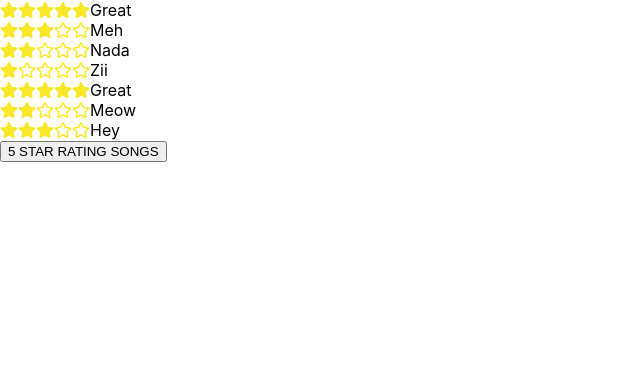
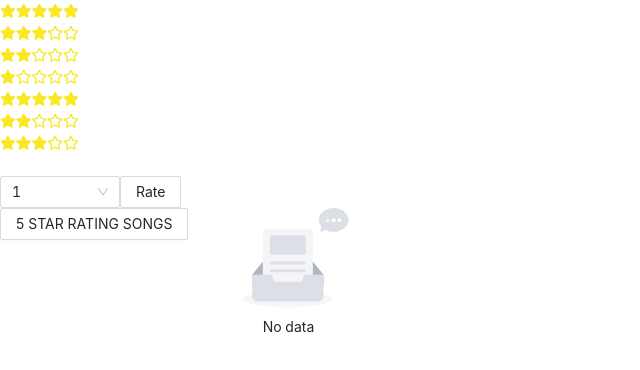
Before and after one commit to wamaithaNyamu/RADIO-PROJECT-APP4035, a React (Create React App) app in the folder frontend/: page / in a window 1280 px wide. Shown: the top 370 px of the page, without its empty margins (0-640 px from the left). Built offline with nearby package versions, Linux system fonts and the light colour scheme; no server answers.

Commit message:
Rating
ratings done

```diff
--- a/frontend/package.json
+++ b/frontend/package.json
@@ -3,9 +3,12 @@
   "version": "0.1.0",
   "private": true,
   "dependencies": {
+    "@ant-design/icons": "^4.6.2",
     "@testing-library/jest-dom": "^5.11.4",
     "@testing-library/react": "^11.1.0",
     "@testing-library/user-event": "^12.1.10",
+    "antd": "^4.16.9",
+    "axios": "^0.21.1",
     "react": "^17.0.2",
     "react-dom": "^17.0.2",
     "react-scripts": "4.0.3",
--- a/frontend/src/App.js
+++ b/frontend/src/App.js
@@ -1,4 +1,8 @@
 import Stars from "./Components/Stars";
+import Rating from "./Components/Rating";
+import SortRating from "./Components/SortRating";
+import { Form, Input, Select, Button } from 'antd';
+import 'antd/dist/antd.css';
 
 function App() {
   return (
@@ -10,10 +14,10 @@ function App() {
         <Stars value={5} text={'Great'}/>
         <Stars value={2} text={'Meow'}/>
         <Stars value={3} text={'Hey'}/>
+    <br/>
+        <Rating/>
+        <SortRating/>
 
-        <div>
-            <button>5 STAR RATING SONGS</button>
-        </div>
     </div>
   );
 }
--- a/frontend/src/Components/Rating.js
+++ b/frontend/src/Components/Rating.js
@@ -0,0 +1,51 @@
+import { Select, Button, Row} from 'antd';
+import {useEffect, useState} from "react";
+import axios from "axios";
+const { Option  } = Select;
+
+const RateSong = () => {
+
+    const [rate, setRate] = useState(1)
+    const [rated,setRated] = useState(false)
+    // song id is supposed to come from the songs
+    const [songID,setSongID] = useState(1)
+    const handleChange = (newRating) => {
+        setRate(parseInt(newRating));
+        console.log(`selected ${newRating}`);
+
+    }
+
+    const rateSong = async () => {
+        setRated(true)
+        await axios.post(`api/rate/${songID}`, {rate})
+
+    }
+
+    useEffect(()=>{
+        console.log('rated status change')
+    },[rated])
+    return(
+        <Row>
+
+            <Select
+                value={rate}
+                defaultValue={{ value: '1 star rating' }}
+                style={{ width: 120 }}
+                onChange={handleChange}
+            >
+                <Option value="1">1 star rating</Option>
+                <Option value="2">2 star rating</Option>
+                <Option value="3">3 star rating</Option>
+                <Option value="4">4 star rating</Option>
+                <Option value="5">5 star rating</Option>
+            </Select>
+
+            {!rated &&
+            <Button onClick={rateSong}>Rate</Button>
+            }
+
+
+        </Row>
+    )
+}
+export default RateSong
--- /dev/null
+++ b/frontend/src/Components/SortRating.js
@@ -0,0 +1,50 @@
+import { Button, Row} from 'antd';
+import {useEffect, useState} from "react";
+import { Card, Avatar } from 'antd';
+import { EditOutlined, EllipsisOutlined, SettingOutlined } from '@ant-design/icons';
+import axios from "axios";
+
+import { Empty } from 'antd';
+const { Meta } = Card;
+
+
+const SortRating = () => {
+
+    const [songs, setSongs] = useState([])
+
+
+    useEffect(async ()=>{
+        const {data} =   await axios.get(`api/rating`)
+        setSongs(data)
+
+    },[songs])
+    return(
+        <Row>
+            <Button>5 STAR RATING SONGS</Button>
+
+            {songs.length < 0 ? <>
+                <Card
+                    style={{ width: 300 }}
+                    cover={
+                        <img
+                            alt={songs.title}
+                            src={songs.art} />
+                    }
+
+                >
+                    <Meta
+                        avatar={<Avatar src="https://zos.alipayobjects.com/rmsportal/ODTLcjxAfvqbxHnVXCYX.png" />}
+                        title={songs.title}
+                        description={songs.year}
+                    />
+                </Card>
+            </> : <Empty/>}
+
+
+
+
+        </Row>
+    )
+}
+
+export default SortRating
--- a/frontend/src/Components/Stars.js
+++ b/frontend/src/Components/Stars.js
@@ -1,6 +1,6 @@
 import React from 'react'
 
-const Rating = ({ value, text, color }) => {
+const Stars = ({ value,  color }) => {
     return (
         <div className='rating'>
       <span>
@@ -63,13 +63,13 @@ const Rating = ({ value, text, color }) => {
             }
         ></i>
       </span>
-            <span>{text && text}</span>
+
         </div>
     )
 }
 
-Rating.defaultProps = {
+Stars.defaultProps = {
     color: '#f8e825',
 }
 
-export default Rating
+export default Stars
```
Also changed, not shown: 2 other files (tests, documents, lock files or other folders).
